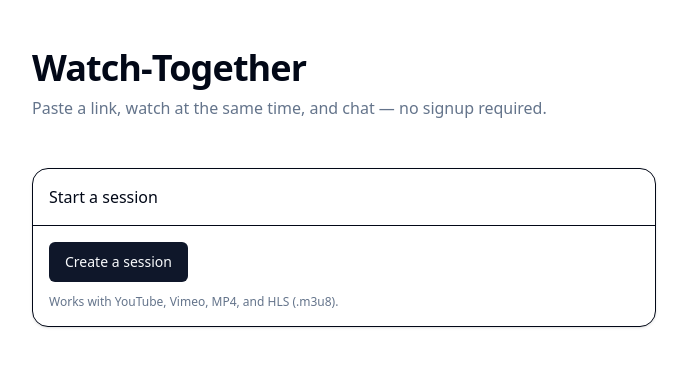
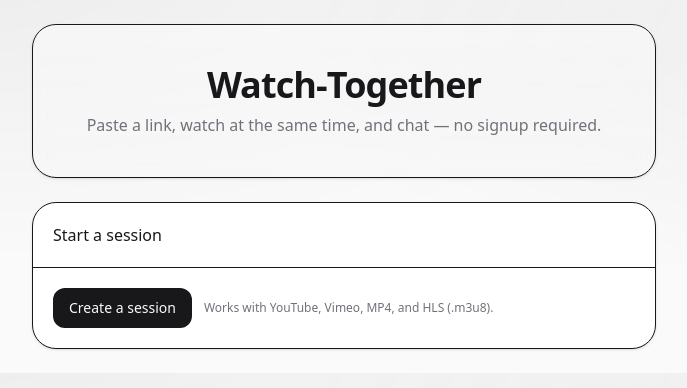
Before and after one commit to Shivamdube96/Watch-Together, a Next.js app: page / in a window 1280 px wide. Shown: the top 388 px of the page, without its empty margins (296-983 px from the left). Built offline with nearby package versions, Linux system fonts and the light colour scheme.

Commit message:
Add files via upload

```diff
--- a/app/globals.css
+++ b/app/globals.css
@@ -1,81 +1,105 @@
 @import "tailwindcss";
 
-/* shadcn/ui color tokens (Tailwind v4) */
+/* === shadcn 'zinc' theme tokens (Tailwind v4) === */
 :root {
-  --background: hsl(0 0% 100%);
-  --foreground: hsl(222.2 84% 4.9%);
+  --background: 0 0% 98%;        /* zinc-50 */
+  --foreground: 240 5.9% 10%;    /* zinc-900 */
 
-  --muted: hsl(210 40% 96.1%);
-  --muted-foreground: hsl(215.4 16.3% 46.9%);
+  --muted: 240 4.8% 95.9%;       /* zinc-100 */
+  --muted-foreground: 240 3.8% 46.1%; /* zinc-500 */
 
-  --card: hsl(0 0% 100%);
-  --card-foreground: hsl(222.2 84% 4.9%);
+  --card: 0 0% 100%;
+  --card-foreground: 240 5.9% 10%;
 
-  --popover: hsl(0 0% 100%);
-  --popover-foreground: hsl(222.2 84% 4.9%);
+  --popover: 0 0% 100%;
+  --popover-foreground: 240 5.9% 10%;
 
-  --border: hsl(214.3 31.8% 91.4%);
-  --input: hsl(214.3 31.8% 91.4%);
+  --border: 240 5% 84%;          /* zinc-200 */
+  --input: 240 5% 84%;
 
-  --primary: hsl(222.2 47.4% 11.2%);
-  --primary-foreground: hsl(210 40% 98%);
+  --primary: 240 5.9% 10%;       /* zinc-900 */
+  --primary-foreground: 0 0% 98%;
 
-  --secondary: hsl(210 40% 96.1%);
-  --secondary-foreground: hsl(222.2 47.4% 11.2%);
+  --secondary: 240 4.8% 95.9%;   /* zinc-100 */
+  --secondary-foreground: 240 5.9% 10%;
 
-  --accent: hsl(210 40% 96.1%);
-  --accent-foreground: hsl(222.2 47.4% 11.2%);
+  --accent: 240 4.8% 95.9%;
+  --accent-foreground: 240 5.9% 10%;
 
-  --destructive: hsl(0 84.2% 60.2%);
-  --destructive-foreground: hsl(210 40% 98%);
+  --destructive: 0 84.2% 60.2%;
+  --destructive-foreground: 0 0% 98%;
 
-  --ring: hsl(222.2 84% 4.9%);
-  --radius: 0.75rem;
+  --ring: 240 5% 64%;            /* zinc-400 */
+  --radius: 0.9rem;
 }
 
 .dark {
-  --background: hsl(222.2 84% 4.9%);
-  --foreground: hsl(210 40% 98%);
-  --muted: hsl(217.2 32.6% 17.5%);
-  --muted-foreground: hsl(215 20.2% 65.1%);
-  --card: hsl(222.2 84% 4.9%);
-  --card-foreground: hsl(210 40% 98%);
-  --popover: hsl(222.2 84% 4.9%);
-  --popover-foreground: hsl(210 40% 98%);
-  --border: hsl(217.2 32.6% 17.5%);
-  --input: hsl(217.2 32.6% 17.5%);
-  --primary: hsl(210 40% 98%);
-  --primary-foreground: hsl(222.2 47.4% 11.2%);
-  --secondary: hsl(217.2 32.6% 17.5%);
-  --secondary-foreground: hsl(210 40% 98%);
-  --accent: hsl(217.2 32.6% 17.5%);
-  --accent-foreground: hsl(210 40% 98%);
-  --destructive: hsl(0 62.8% 30.6%);
-  --destructive-foreground: hsl(210 40% 98%);
-  --ring: hsl(212.7 26.8% 83.9%);
+  --background: 240 10% 4%;      /* zinc-950 */
+  --foreground: 0 0% 98%;
+
+  --muted: 240 4% 16%;           /* zinc-800 */
+  --muted-foreground: 240 5% 64%;
+
+  --card: 240 6% 10%;            /* zinc-900 */
+  --card-foreground: 0 0% 98%;
+
+  --popover: 240 6% 10%;
+  --popover-foreground: 0 0% 98%;
+
+  --border: 240 4% 26%;          /* zinc-700/800 */
+  --input: 240 4% 26%;
+
+  --primary: 0 0% 98%;
+  --primary-foreground: 240 5.9% 10%;
+
+  --secondary: 240 4% 16%;
+  --secondary-foreground: 0 0% 98%;
+
+  --accent: 240 4% 16%;
+  --accent-foreground: 0 0% 98%;
+
+  --destructive: 0 62.8% 30.6%;
+  --destructive-foreground: 0 0% 98%;
+
+  --ring: 240 5% 64%;
 }
 
-/* map tokens to tailwind colors */
+/* Map tokens to Tailwind v4 color names */
 @theme inline {
-  --color-background: var(--background);
-  --color-foreground: var(--foreground);
-  --color-muted: var(--muted);
-  --color-muted-foreground: var(--muted-foreground);
-  --color-card: var(--card);
-  --color-card-foreground: var(--card-foreground);
-  --color-popover: var(--popover);
-  --color-popover-foreground: var(--popover-foreground);
-  --color-border: var(--border);
-  --color-input: var(--input);
-  --color-primary: var(--primary);
-  --color-primary-foreground: var(--primary-foreground);
-  --color-secondary: var(--secondary);
-  --color-secondary-foreground: var(--secondary-foreground);
-  --color-accent: var(--accent);
-  --color-accent-foreground: var(--accent-foreground);
-  --color-destructive: var(--destructive);
-  --color-destructive-foreground: var(--destructive-foreground);
-  --color-ring: var(--ring);
+  --color-background: hsl(var(--background));
+  --color-foreground: hsl(var(--foreground));
+  --color-muted: hsl(var(--muted));
+  --color-muted-foreground: hsl(var(--muted-foreground));
+  --color-card: hsl(var(--card));
+  --color-card-foreground: hsl(var(--card-foreground));
+  --color-popover: hsl(var(--popover));
+  --color-popover-foreground: hsl(var(--popover-foreground));
+  --color-border: hsl(var(--border));
+  --color-input: hsl(var(--input));
+  --color-primary: hsl(var(--primary));
+  --color-primary-foreground: hsl(var(--primary-foreground));
+  --color-secondary: hsl(var(--secondary));
+  --color-secondary-foreground: hsl(var(--secondary-foreground));
+  --color-accent: hsl(var(--accent));
+  --color-accent-foreground: hsl(var(--accent-foreground));
+  --color-destructive: hsl(var(--destructive));
+  --color-destructive-foreground: hsl(var(--destructive-foreground));
+  --color-ring: hsl(var(--ring));
 }
 
-html, body { height: 100%; }
+/* Subtle background glow */
+body {
+  min-height: 100%;
+  background: radial-gradient(800px 300px at 20% -10%, rgba(24,24,27,0.06), transparent),
+              radial-gradient(600px 250px at 90% 10%, rgba(24,24,27,0.05), transparent),
+              hsl(var(--background));
+  color: hsl(var(--foreground));
+}
+
+/* Nice focus ring */
+:where(button, input) {
+  outline: none;
+}
+:where(button, input):focus-visible {
+  box-shadow: 0 0 0 2px hsl(var(--ring));
+}
--- a/app/layout.tsx
+++ b/app/layout.tsx
@@ -10,7 +10,9 @@ export const metadata: Metadata = {
 export default function RootLayout({ children }: { children: React.ReactNode }) {
   return (
     <html lang="en">
-      <body className={cn('min-h-screen bg-background text-foreground')}>{children}</body>
+      <body className={cn('min-h-screen bg-background text-foreground')}>
+        {children}
+      </body>
     </html>
   )
 }
--- a/app/page.tsx
+++ b/app/page.tsx
@@ -8,15 +8,15 @@ export default function Home() {
   const router = useRouter()
   return (
     <main className="max-w-2xl mx-auto p-6 space-y-6">
-      <div className="py-6">
-        <h1 className="text-4xl font-semibold tracking-tight">Watch‑Together</h1>
-        <p className="text-muted-foreground mt-2">Paste a link, watch at the same time, and chat — no signup required.</p>
+      <div className="py-10 rounded-3xl border shadow-sm bg-gradient-to-b from-white/40 to-white/10 dark:from-zinc-900/60 dark:to-zinc-900/20 backdrop-blur">
+        <h1 className="text-4xl font-semibold tracking-tight text-center">Watch‑Together</h1>
+        <p className="text-muted-foreground mt-2 text-center">Paste a link, watch at the same time, and chat — no signup required.</p>
       </div>
       <Card>
         <CardHeader className="font-medium">Start a session</CardHeader>
-        <CardContent>
+        <CardContent className="flex items-center gap-3">
           <Button onClick={() => router.push(`/s/${uuidv4()}`)}>Create a session</Button>
-          <p className="text-xs text-muted-foreground mt-3">Works with YouTube, Vimeo, MP4, and HLS (.m3u8).</p>
+          <p className="text-xs text-muted-foreground">Works with YouTube, Vimeo, MP4, and HLS (.m3u8).</p>
         </CardContent>
       </Card>
     </main>
--- a/app/s/[id]/page.tsx
+++ b/app/s/[id]/page.tsx
@@ -78,7 +78,7 @@ export default function Session() {
         </div>
       </div>
       <div className="grid lg:grid-cols-3 gap-4">
-        <Card className="lg:col-span-2">
+        <Card className="lg:col-span-2 backdrop-blur supports-[backdrop-filter]:bg-card/90">
           <CardHeader>
             <div className="flex gap-2">
               <Input placeholder="Paste YouTube / Vimeo / MP4 / .m3u8 URL" value={inputUrl} onChange={e=>setInputUrl(e.target.value)} onKeyDown={e=>{ if (e.key==='Enter') loadUrl() }} />
@@ -86,7 +86,7 @@ export default function Session() {
             </div>
           </CardHeader>
           <CardContent>
-            <div className="aspect-video w-full bg-muted rounded-xl overflow-hidden">
+            <div className="aspect-video w-full bg-muted rounded-2xl overflow-hidden ring-1 ring-border">
               {url ? (
                 <ReactPlayer ref={playerRef} url={url} playing={isPlaying} width="100%" height="100%" controls onPlay={handlePlay} onPause={handlePause} onSeek={(s:number)=>handleSeek(s)} onError={()=>{ alert('This link cannot be embedded. We\'ll open it in a new tab.'); window.open(url, '_blank') }} />
               ) : (
@@ -103,7 +103,7 @@ export default function Session() {
       </div>
       {nameModal && (
         <div className="fixed inset-0 bg-black/40 grid place-items-center p-4">
-          <div className="bg-card text-card-foreground rounded-2xl p-6 w-full max-w-sm shadow-xl border">
+          <div className="bg-card text-card-foreground rounded-3xl p-6 w-full max-w-sm shadow-xl border">
             <h3 className="text-lg font-semibold mb-2">Pick a name for this session</h3>
             <Input placeholder="e.g., Alex" value={name} onChange={e=>setName(e.target.value)} onKeyDown={e=>{ if (e.key==='Enter') submitName() }} className="mb-3" />
             <Button className="w-full" onClick={submitName}>Continue</Button>
--- a/components/ui/button.tsx
+++ b/components/ui/button.tsx
@@ -7,7 +7,7 @@ type ButtonProps = React.ButtonHTMLAttributes<HTMLButtonElement> & {
 }
 
 export function Button({ className, variant='default', size='md', ...props }: ButtonProps) {
-  const base = 'inline-flex items-center justify-center whitespace-nowrap rounded-md font-medium transition-colors focus-visible:outline-none focus-visible:ring-2 focus-visible:ring-ring disabled:pointer-events-none disabled:opacity-50'
+  const base = 'inline-flex items-center justify-center whitespace-nowrap rounded-xl font-medium transition-colors focus-visible:outline-none focus-visible:ring-2 focus-visible:ring-ring disabled:pointer-events-none disabled:opacity-50'
   const variants: Record<string,string> = {
     default: 'bg-primary text-primary-foreground hover:opacity-90',
     secondary: 'bg-secondary text-secondary-foreground hover:opacity-90',
--- a/components/ui/card.tsx
+++ b/components/ui/card.tsx
@@ -2,14 +2,14 @@ import * as React from 'react'
 import { cn } from '@/lib/utils'
 
 export function Card({ className, ...props }: React.HTMLAttributes<HTMLDivElement>) {
-  return <div className={cn('rounded-2xl border bg-card text-card-foreground shadow-sm', className)} {...props} />
+  return <div className={cn('rounded-3xl border bg-card text-card-foreground shadow-sm', className)} {...props} />
 }
 export function CardHeader({ className, ...props }: React.HTMLAttributes<HTMLDivElement>) {
-  return <div className={cn('p-4 border-b', className)} {...props} />
+  return <div className={cn('p-5 border-b', className)} {...props} />
 }
 export function CardContent({ className, ...props }: React.HTMLAttributes<HTMLDivElement>) {
-  return <div className={cn('p-4', className)} {...props} />
+  return <div className={cn('p-5', className)} {...props} />
 }
 export function CardFooter({ className, ...props }: React.HTMLAttributes<HTMLDivElement>) {
-  return <div className={cn('p-4 border-t', className)} {...props} />
+  return <div className={cn('p-5 border-t', className)} {...props} />
 }
--- a/components/ui/input.tsx
+++ b/components/ui/input.tsx
@@ -1,12 +1,10 @@
 import * as React from 'react'
 import { cn } from '@/lib/utils'
-
 type Props = React.InputHTMLAttributes<HTMLInputElement>
-
 export function Input({ className, ...props }: Props) {
   return (
     <input
-      className={cn('flex h-10 w-full rounded-full border border-input bg-background px-4 text-sm ring-offset-background placeholder:text-muted-foreground focus-visible:outline-none focus-visible:ring-2 focus-visible:ring-ring', className)}
+      className={cn('flex h-11 w-full rounded-full border border-input bg-background px-4 text-sm ring-offset-background placeholder:text-muted-foreground focus-visible:outline-none focus-visible:ring-2 focus-visible:ring-ring', className)}
       {...props}
     />
   )
--- a/components/ui/popover.tsx
+++ b/components/ui/popover.tsx
@@ -5,7 +5,6 @@ import { cn } from '@/lib/utils'
 
 export const Popover = PopoverPrimitive.Root
 export const PopoverTrigger = PopoverPrimitive.Trigger
-
 export function PopoverContent({ className, align='end', sideOffset=8, ...props }:
   React.ComponentPropsWithoutRef<typeof PopoverPrimitive.Content> & { align?: 'start'|'center'|'end'; sideOffset?: number }) {
   return (
@@ -13,7 +12,7 @@ export function PopoverContent({ className, align='end', sideOffset=8, ...props
       <PopoverPrimitive.Content
         align={align}
         sideOffset={sideOffset}
-        className={cn('z-50 rounded-xl border bg-popover p-2 text-popover-foreground shadow-md', className)}
+        className={cn('z-50 rounded-2xl border bg-popover p-2 text-popover-foreground shadow-md', className)}
         {...props}
       />
     </PopoverPrimitive.Portal>
--- /dev/null
+++ b/lib/initials.ts
@@ -0,0 +1,6 @@
+export function initials(name: string) {
+  if (!name) return '??'
+  const parts = name.trim().split(/\s+/)
+  if (parts.length === 1) return parts[0].slice(0,2).toUpperCase()
+  return (parts[0][0] + parts[1][0]).toUpperCase()
+}
--- a/package.json
+++ b/package.json
@@ -1,6 +1,6 @@
 {
   "name": "watch-together",
-  "version": "0.3.1",
+  "version": "0.4.0",
   "private": true,
   "scripts": {
     "dev": "next dev",
```
Also changed, not shown: components/chat-message.tsx (+14 -3 lines), components/realtime-chat.tsx (+4 -11 lines), 1 other file (tests, documents, lock files or other folders).
